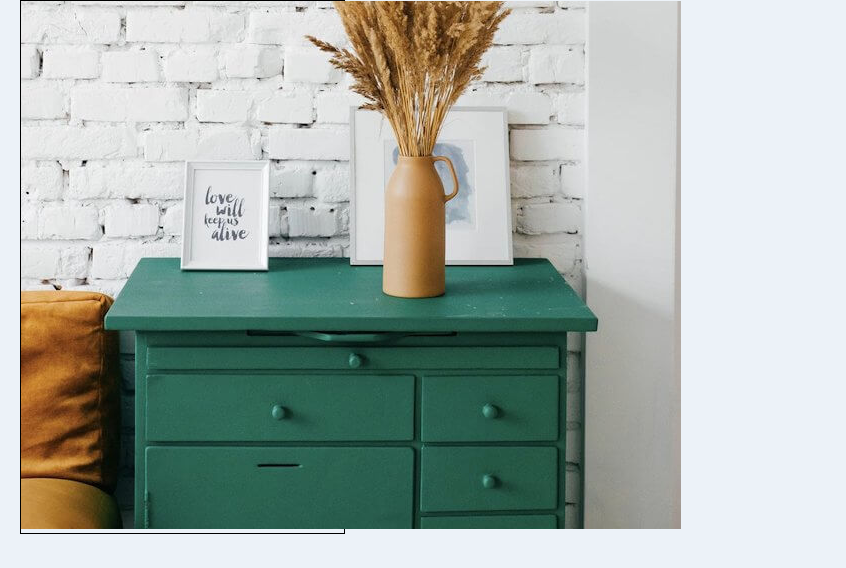
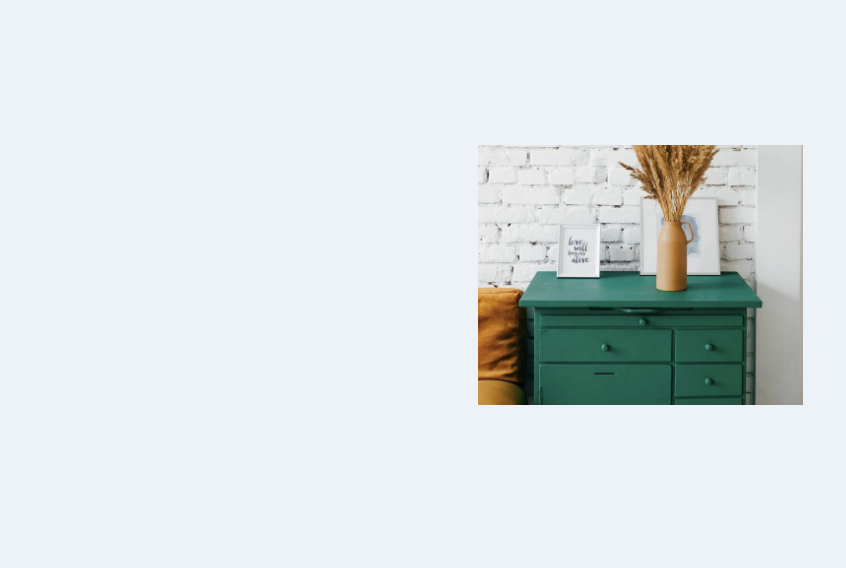
Before and after one commit to muqtadi/article-preview-component-master, a plain HTML site: page index.html in a window 1280 px wide. Shown: the whole page, without its empty margins (0-846 px from the left). Drawn offline with Linux system fonts and the light colour scheme.

Commit message:
Add hero section

```diff
--- /dev/null
+++ b/scss/_hero.scss
@@ -0,0 +1,6 @@
+.hero{
+  .hero__img{
+    max-width: 325px;
+    width: 100%;
+  }
+}
--- a/scss/style.scss
+++ b/scss/style.scss
@@ -13,6 +13,9 @@
   font-weight: 500;
   font-style: normal;
 }
+
+@import './hero';
+
 *{
   margin: 0;
   padding: 0;
@@ -24,6 +27,9 @@ body{
 }
 
 .wrapper{
+  display: grid;
+  place-content: center;
+
   max-width: 1440px;
   min-height: 100vh;
   margin: 0 auto;
@@ -33,5 +39,4 @@ body{
 .card{
   max-width: 325px;
   min-height: 510px;
-  border: 1px solid;
 }
```
Also changed, not shown: index.html (+1 -0 lines), css/style.css, 1 other file.
